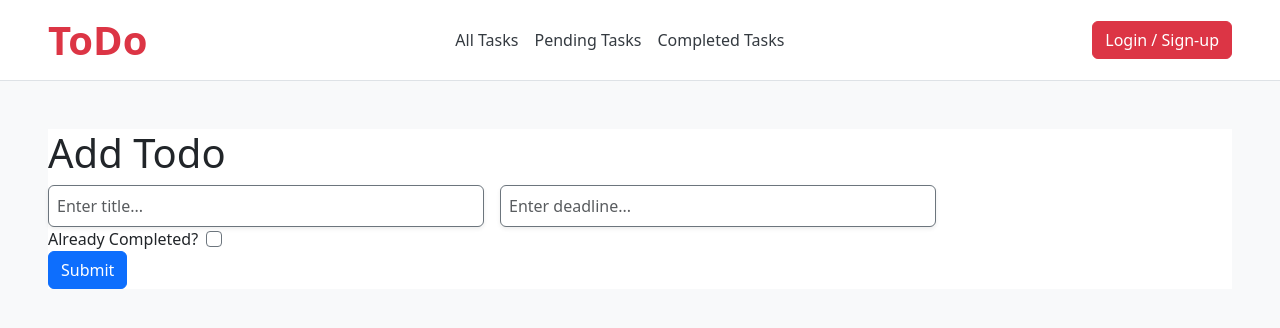
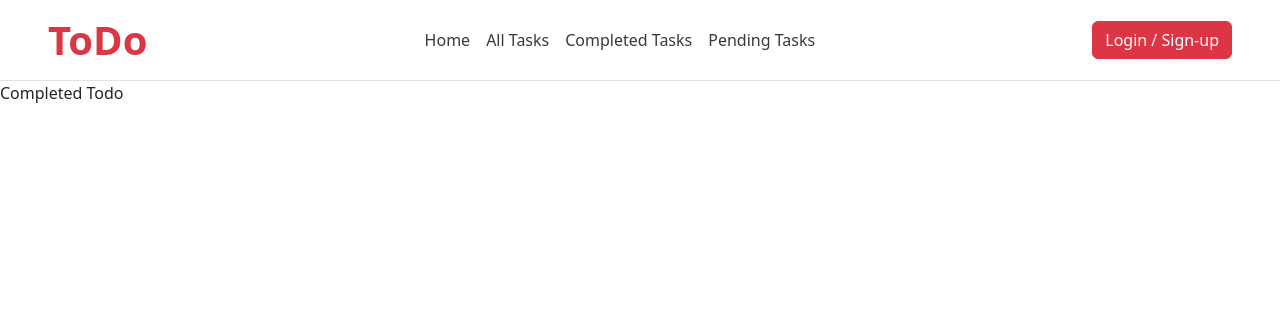
Before and after one commit to shawaiz-khan/django-react-task-manager, a React (Vite) app in the folder frontend/: page /todo/list/completed in a window 1280 px wide. Shown: the top 328 px of the page. Built offline with nearby package versions, Linux system fonts and the light colour scheme.

Commit message:
update: Navbar and directories updated

```diff
--- a/frontend/src/App.jsx
+++ b/frontend/src/App.jsx
@@ -1,10 +1,23 @@
-import AddTodo from "./pages/AddTodo";
+import { BrowserRouter, Routes, Route } from 'react-router-dom';
+import Home from './components/Home';
+import AllTodo from './pages/AllTodo';
+import AddTodo from './pages/AddTodo';
+import Completed from './pages/Completed';
+import Pending from './pages/Pending'
+import Navbar from './components/Navbar';
 
 function App() {
   return (
-    <main className='min-vh-100 bg-light p-5'>
-      <AddTodo />
-    </main>
+    <BrowserRouter>
+      <Navbar />
+      <Routes>
+        <Route path='/' element={<Home />} />
+        <Route path='/todo/list' element={<AllTodo />} />
+        <Route path='/todo/list/completed' element={<Completed />} />
+        <Route path='/todo/list/pending' element={<Pending />} />
+        <Route path='/add' element={<AddTodo />} />
+      </Routes>
+    </BrowserRouter>
   );
 }
 
--- /dev/null
+++ b/frontend/src/components/Home.jsx
@@ -0,0 +1,9 @@
+function App() {
+    return (
+        <main>
+            Landing Page
+        </main>
+    );
+}
+
+export default App;
--- a/frontend/src/components/Navbar.jsx
+++ b/frontend/src/components/Navbar.jsx
@@ -1,14 +1,27 @@
+import { Link } from "react-router-dom";
+
 export default function Navbar() {
     return (
         <header className="navbar navbar-light px-5 py-3 border-bottom">
             <nav className="d-flex justify-content-between align-items-center w-100">
                 <h1 className="mb-0">
-                    <span className="text-danger fw-bold cursor-pointer">ToDo</span>
+                    <Link to={'/'} className="text-danger fw-bold cursor-pointer text-decoration-none">ToDo</Link>
                 </h1>
                 <ul className="list-unstyled d-flex gap-3 mb-0">
-                    <li><a href="#" className="fw-medium text-decoration-none link-hover">All Tasks</a></li>
-                    <li><a href="#" className="fw-medium text-decoration-none link-hover">Pending Tasks</a></li>
-                    <li><a href="#" className="fw-medium text-decoration-none link-hover">Completed Tasks</a></li>
+                    <li>
+                        <Link to="/" className="fw-medium text-decoration-none link-hover">
+                            Home
+                        </Link>
+                    </li>
+                    <li>
+                        <Link to="/todo/list" className="fw-medium text-decoration-none link-hover">All Tasks</Link>
+                    </li>
+                    <li>
+                        <Link to="/todo/list/completed" className="fw-medium text-decoration-none link-hover">Completed Tasks</Link>
+                    </li>
+                    <li>
+                        <Link to="/todo/list/pending" className="fw-medium text-decoration-none link-hover">Pending Tasks</Link>
+                    </li>
                 </ul>
                 <div className="d-flex gap-3">
                     <button className="btn btn-danger">Login / Sign-up</button>
--- a/frontend/src/main.jsx
+++ b/frontend/src/main.jsx
@@ -4,11 +4,9 @@ import './index.css'
 import App from './App.jsx'
 import 'bootstrap/dist/css/bootstrap.min.css';
 import 'bootstrap/dist/js/bootstrap.bundle.min';
-import Navbar from './components/Navbar.jsx';
 
 createRoot(document.getElementById('root')).render(
   <StrictMode>
-    <Navbar />
     <App />
   </StrictMode>,
 )
--- a/frontend/src/pages/AllTodo.jsx
+++ b/frontend/src/pages/AllTodo.jsx
@@ -1,5 +1,4 @@
 import TodoList from '../components/TodoList';
-import AddTodo from './AddTodo';
 
 function AllTodo() {
     return (
@@ -19,7 +18,6 @@ function AllTodo() {
                 </div>
             </div>
             <TodoList />
-            <AddTodo />
         </main>
     );
 }
--- /dev/null
+++ b/frontend/src/pages/Completed.jsx
@@ -0,0 +1,7 @@
+export default function Completed() {
+    return (
+        <div>
+            Completed Todo
+        </div>
+    )
+}
--- /dev/null
+++ b/frontend/src/pages/Pending.jsx
@@ -0,0 +1,7 @@
+export default function Pending() {
+    return (
+        <div>
+            Pending ToDo
+        </div>
+    )
+}
```
